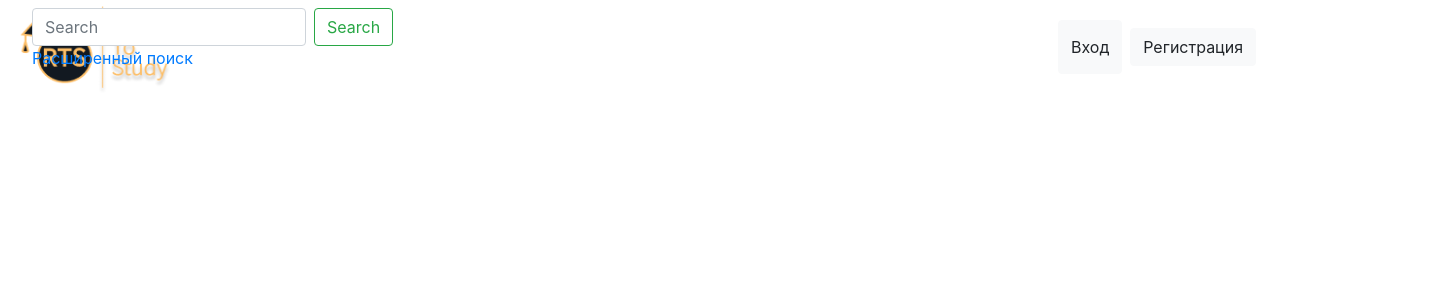
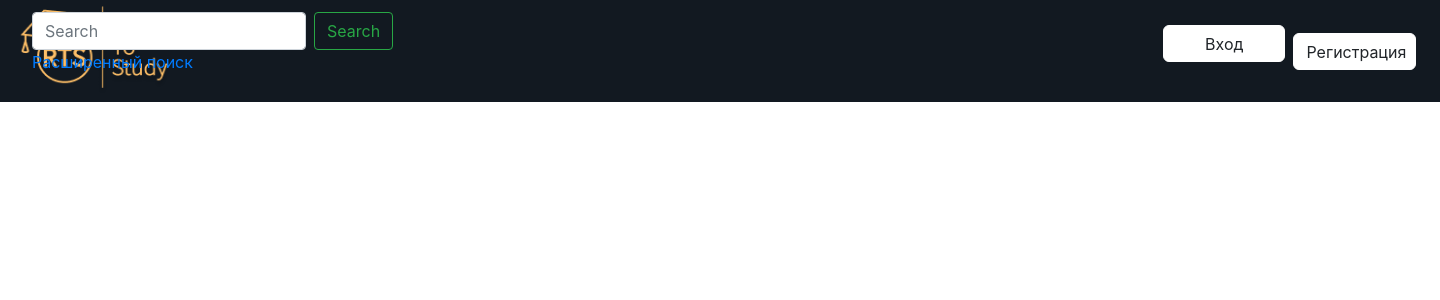
Before and after one commit to maksimchernev/e-edu-react, a React (Create React App) app in the folder frontend/: page / in a window 1280 px wide. Shown: the top 300 px of the page, 1440 px wide, since content can reach past the window. Built offline with nearby package versions, Linux system fonts and the light colour scheme.

Commit message:
add filters for user

```diff
--- a/frontend/src/components/filters.js
+++ b/frontend/src/components/filters.js
@@ -4,7 +4,7 @@ import React  from 'react';
 
 export const  Filters =() => {
       return(
-        <div>
+        <div >
           <div className="courseFilters" fluid>
             <Container>
               <Row>
--- a/frontend/src/components/nav.js
+++ b/frontend/src/components/nav.js
@@ -5,6 +5,8 @@ import { LoginModal} from './modal'
 import logo from'../images/navbar/logo.png'
 import { useHistory } from 'react-router-dom'
 import { useHttp } from '../hooks/http.hooks'
+
+
 export const  Nav_ =() => {
 
 const [flag, setFlag] = useState(false)
@@ -31,7 +33,7 @@ const handleModal = () =>
 
       return(
         <div>
-          <Navbar expand="lg">
+          <Navbar className="nav-background" expand="lg">
             <Navbar.Brand href="/mainPage">
                 <img className="logo-head"  src={logo} />
             </Navbar.Brand>
@@ -49,8 +51,8 @@ const handleModal = () =>
             <Navbar.Toggle aria-controls="basic-navbar-nav" />
             <Navbar.Collapse id="basic-navbar-nav">
               <Nav className="ml-auto">
-                <Button variant="light" onClick={handleModal}>Вход</Button>
-                <Nav.Link href="/RegisterPage"><Button variant="light" id="regButton">
+                <Button variant="light" size="xl" onClick={handleModal}>Вход</Button>
+                <Nav.Link href="/RegisterPage"><Button variant="light" size="xl" id="regButton">
                     Регистрация
                 </Button>
                 </Nav.Link>
--- a/frontend/src/components/usernav.js
+++ b/frontend/src/components/usernav.js
@@ -1,6 +1,6 @@
 import React, { useContext } from 'react';
 import 'bootstrap/dist/css/bootstrap.min.css';
-import { Navbar, Nav, Dropdown} from 'react-bootstrap';
+import {Button, Navbar, Nav, Form, Row, Col,Dropdown} from 'react-bootstrap'
 import { useHistory } from 'react-router-dom';
 import logo from'../images/navbar/logo.png'
 import { AuthContext } from '../context/AuthContext';
@@ -25,10 +25,17 @@ export const  Usernav =() => {
             <Navbar.Brand href="/mainPage">
                 <img className="logo-head" src={logo} />
             </Navbar.Brand>
-            <form className="form-inline my-2 my-lg-0">
-              <input className="form-control mr-sm-2" type="search" placeholder="Search" aria-label="Search"></input>
-              <button className="btn btn-outline-success my-2 my-sm-0" type="submit">Search</button>
-            </form>
+           <Col>
+                <Row>
+                    <form className="form-inline my-2 my-lg-0">
+                      <input className="form-control mr-sm-2" type="search" placeholder="Search" aria-label="Search"></input>
+                      <button className="btn btn-outline-success my-2 my-sm-0" type="submit">Search</button>
+                    </form>
+                </Row>
+                <Row>
+                    <a href="/courses"><p>Расширенный поиск</p></a>
+                </Row>
+            </Col>
             <Navbar.Toggle aria-controls="basic-navbar-nav" />
             <Navbar.Collapse id="basic-navbar-nav">
               <Nav className="ml-auto">
--- a/frontend/src/сss/navbar.css
+++ b/frontend/src/сss/navbar.css
@@ -15,3 +15,18 @@ left: 0px;
 top: 0px;
 background: #121921;
 }
+
+.btn-light {
+      background: #FFFFFF;
+    border: 1px solid #FFFFFF;
+    box-sizing: border-box;
+    border-radius: 6px;
+    }
+
+.btn-xl {
+      height: 37px;
+    width: 122.57px;
+
+    border-radius: 6px;
+
+    }
--- a/package.json
+++ b/package.json
@@ -21,7 +21,7 @@
     "react-ui-cards": "^2.0.0"
   },
   "devDependencies": {
-    "concurrently": "^5.0.2",
-    "nodemon": "^2.0.6"
+    "concurrently": "^5.3.0",
+    "nodemon": "^2.0.7"
   }
 }
```
Also changed, not shown: 1 other file (tests, documents, lock files or other folders).
